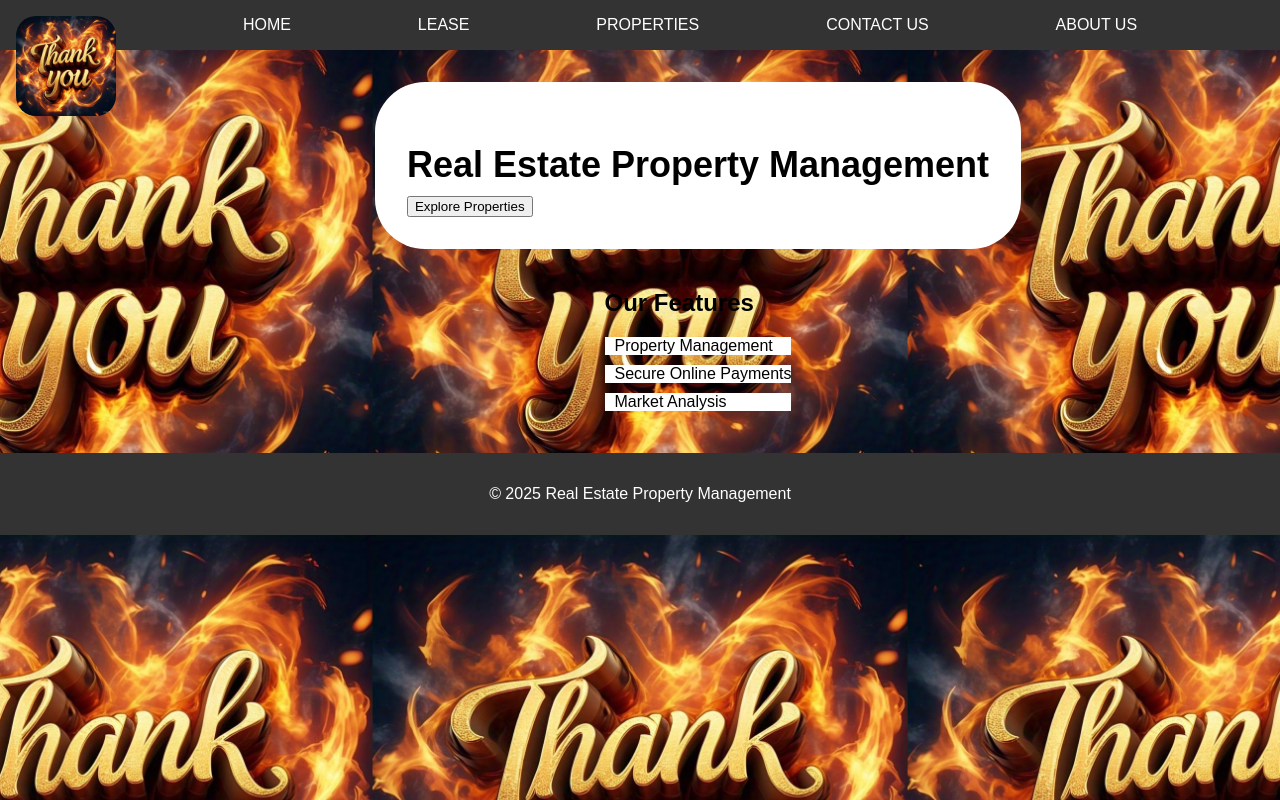
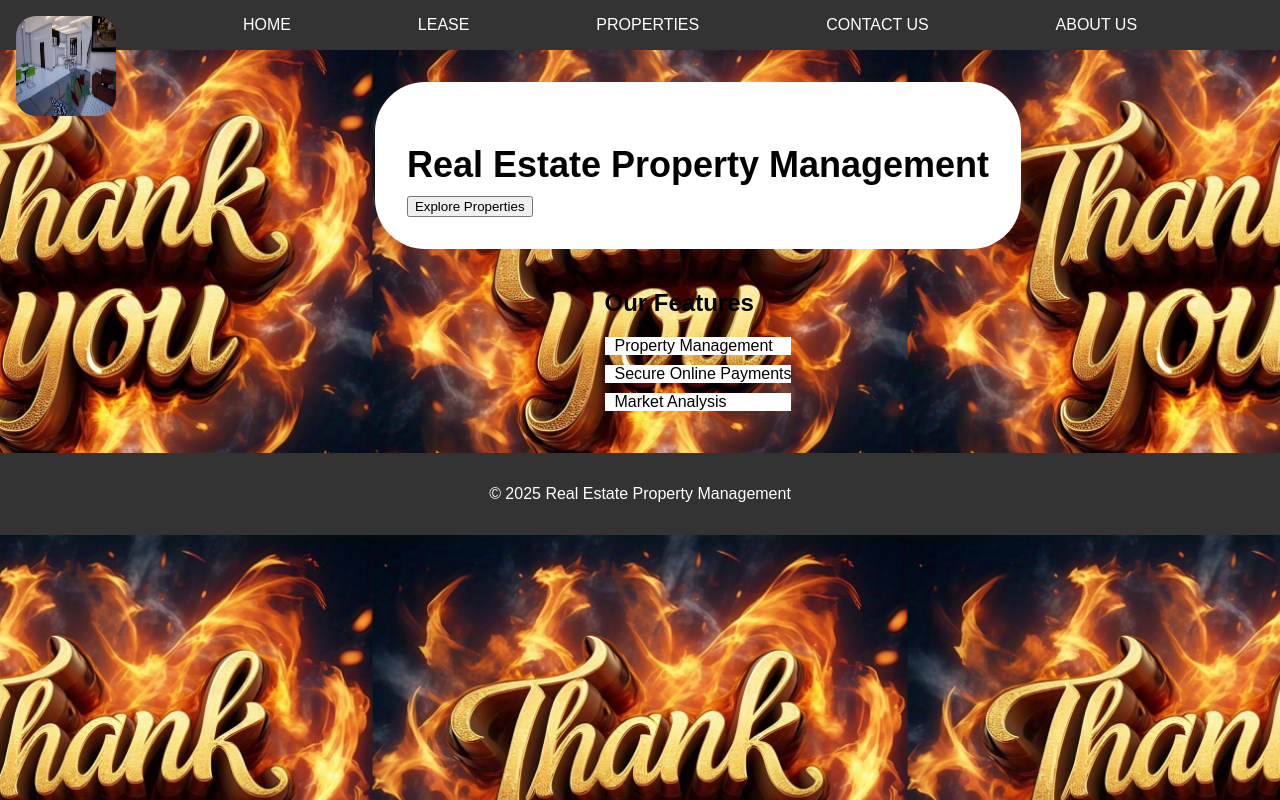
Before and after one commit to BesongFred/my-cool-webpage, a plain HTML site: page index.html in a window 1280 px wide. Drawn offline with Linux system fonts and the light colour scheme.

Commit message:
just change an image

```diff
--- a/index.html
+++ b/index.html
@@ -8,7 +8,7 @@
 </head>
 <body>
     <header>
-        <img src="Docine.jpg" alt="Logo" class="logo">
+        <img src="house219.JPG" alt="Logo" class="logo">
         <nav>
             <ul>
                 <li><a href="index.html">HOME</a></li>
```
